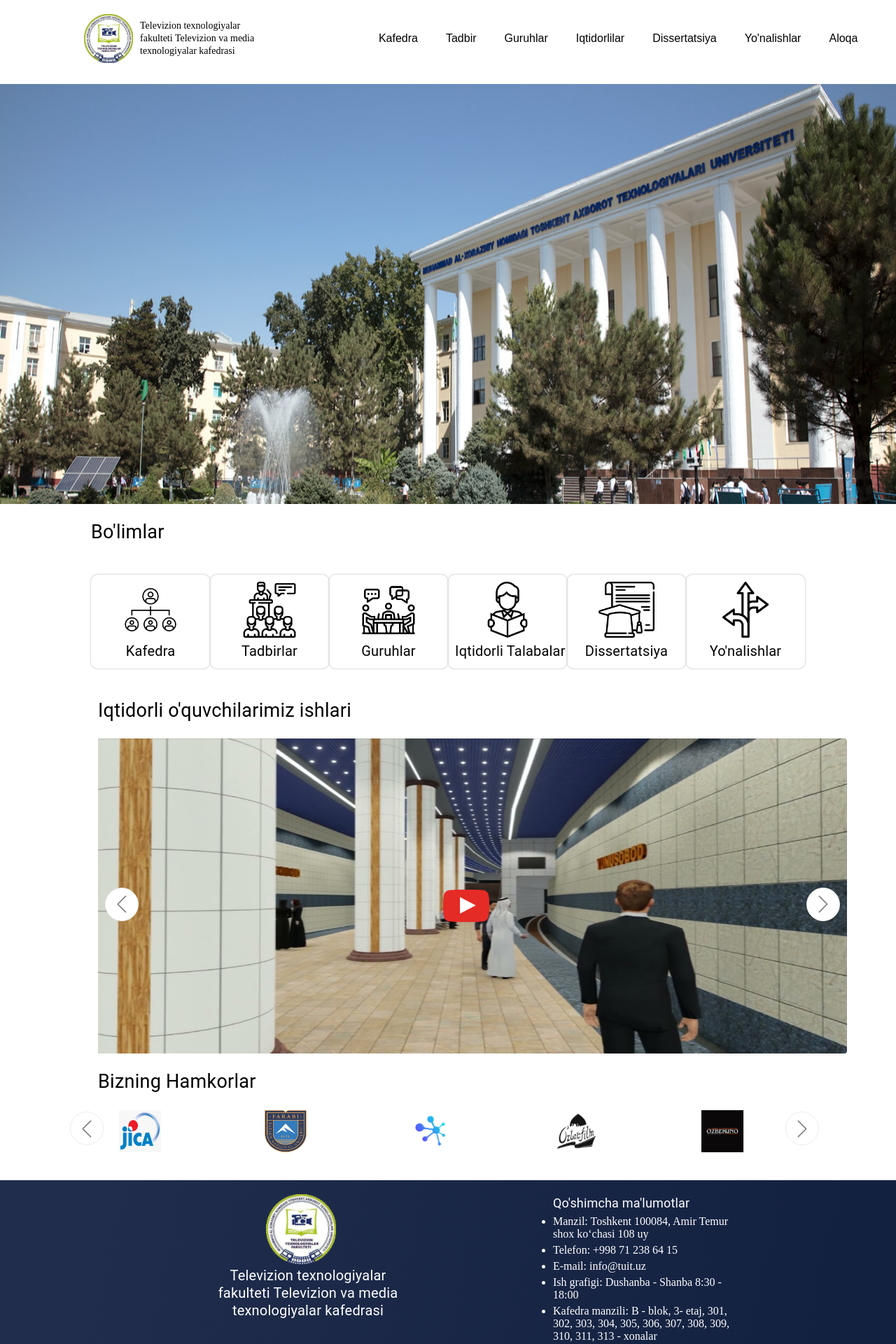
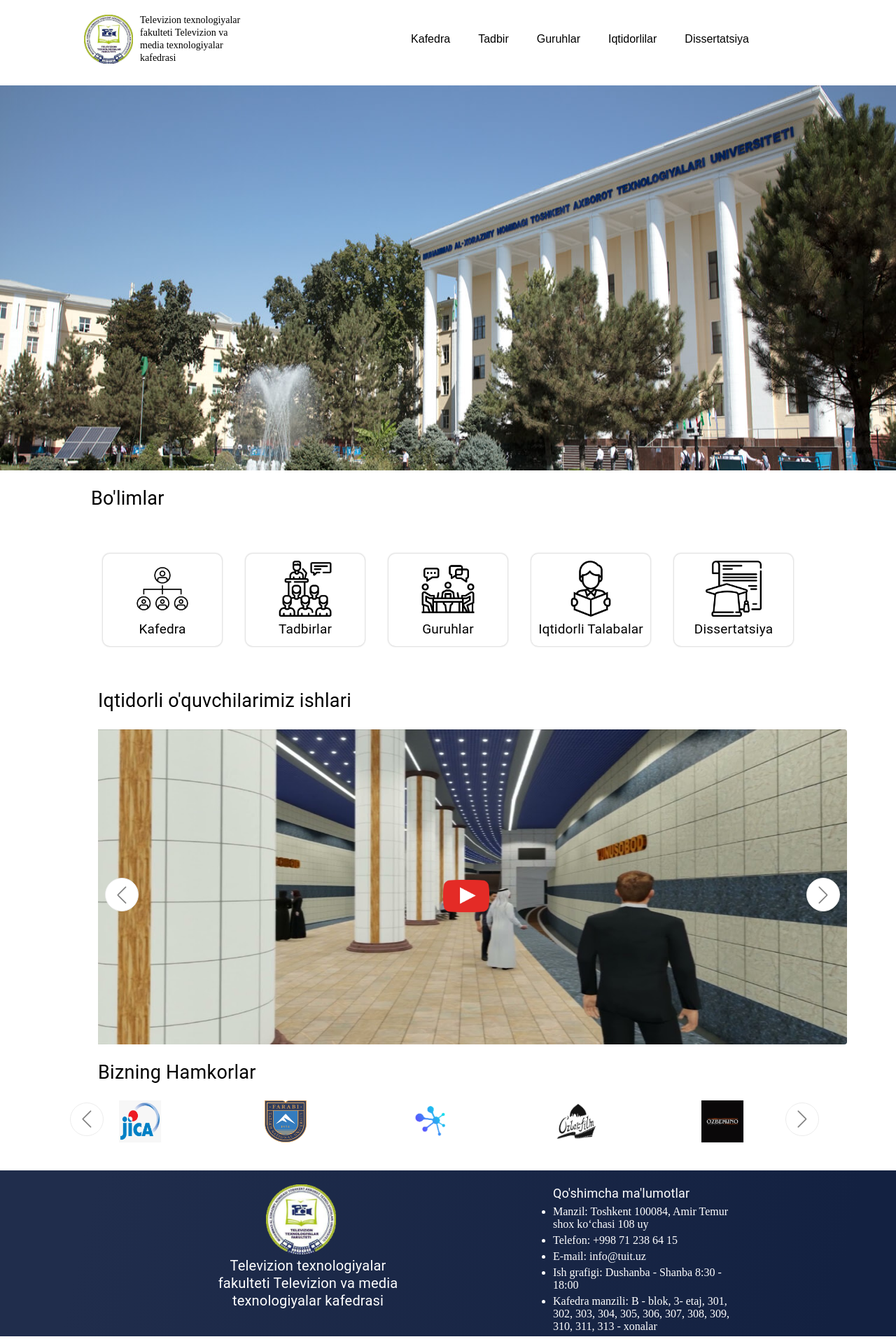
Before and after one commit to abbosbek23/tatuproject, a React (Vite) app: page / in a window 1280 px wide. Shown: the top 1920 px of the page at 70% size. Built offline with nearby package versions, Linux system fonts and the light colour scheme.

Commit message:
edited some bugs

```diff
--- a/src/Components/Navbar.jsx
+++ b/src/Components/Navbar.jsx
@@ -18,14 +18,13 @@ const Navbar = () => {
             </p>
          </Link>
         </Box>
-        <Box sx={{width:"100%",marginLeft:"130px",display:"flex"}}>
+        <Box sx={{width:"100%",marginLeft:"200px",display:"flex"}}>
             <a style={{fontFamily:"Poppins, sans-serif",fontWeight:"500"}} href="/kafedra">Kafedra</a>
             <a style={{fontFamily:"Poppins, sans-serif",fontWeight:"500"}} href="/tadbirlar">Tadbir</a>
             <a style={{fontFamily:"Poppins, sans-serif",fontWeight:"500"}} href="">Guruhlar</a>
             <a style={{fontFamily:"Poppins, sans-serif",fontWeight:"500"}} href="/iqtidorlilar">Iqtidorlilar</a>
             <a style={{fontFamily:"Poppins, sans-serif",fontWeight:"500"}} href="/dissertatsiya">Dissertatsiya</a>
-            <a style={{fontFamily:"Poppins, sans-serif",fontWeight:"500"}} href="">{"Yo'nalishlar"}</a>
-            <a style={{fontFamily:"Poppins, sans-serif",fontWeight:"500"}} href="">Aloqa</a>
+            {/* <a style={{fontFamily:"Poppins, sans-serif",fontWeight:"500"}} href="#footer">Aloqa</a> */}
         </Box>
     </Box>
     </>
--- a/src/Components/footer.jsx
+++ b/src/Components/footer.jsx
@@ -27,6 +27,7 @@ const malumotlar = [
 
 const Footer = () => {
   return (
+    <section id='footer'>
     <Box sx={{display:"flex",paddingTop:"20px",background:"linear-gradient(103deg, rgb(32, 45, 76) 10.55%, rgb(19, 33, 65) 92.66%)",}}>
        <Box sx={{width:"260px",textAlign:"center",marginLeft:"300px",marginRight:"30px"}}>
        <img src={logo} width={100} height={100} alt="logo" />
@@ -46,6 +47,7 @@ const Footer = () => {
         </ul>
        </Box>
     </Box>
+    </section>
   )
 }
 
--- a/src/Components/index.css
+++ b/src/Components/index.css
@@ -23,3 +23,6 @@ a:hover::after {
     width: 100%; /* Expand the width of the line */
     background-color: #000; /* Change the color of the line on hover */
 }
+#footer {
+    transition: 0.5s ease-in;
+}
--- a/src/dissertatsiya/dissertatsiya.jsx
+++ b/src/dissertatsiya/dissertatsiya.jsx
@@ -24,11 +24,11 @@ const Dissertatsiya = () => {
   return (
     <Box display={"flex"} sx={{height:"80vh",paddingInline:"120px"}}>
         {
-            dissertatsiyalar.map((item)=><Box key={item.id} sx={{width:"400px",border:"1px solid #B5B5B5",height:"420px"}}>
-               <img src={item.image} style={{marginLeft:"30%"}} width={"40%"} alt="dissertatsiya" />
+            dissertatsiyalar.map((item)=><Box key={item.id} sx={{width:"520px",border:"1px solid #B5B5B5",height:"480px"}}>
+               <img src={item.image} style={{marginLeft:"25%",objectFit:"cover"}} width={"45%"} height={"70%"} alt="dissertatsiya" />
                <Typography sx={{paddingInline:"20px"}}><span style={{fontWeight:"600"}}>Dissertatsiya Mavzusi:</span>{item.name}</Typography>
                <Typography sx={{paddingInline:"20px"}}>{item.description}</Typography>
-               <Typography sx={{fontSize:"16px"}}><span>Dissertasiya ishini yakunlash vaqti</span> {item.deadline}</Typography>
+               <Typography sx={{fontSize:"16px",marginLeft:"20px"}}><span style={{fontWeight:"600"}}>Dissertasiya ishini yakunlash vaqti:</span> {item.deadline}</Typography>
             </Box>)
         }
     </Box>
--- a/src/home/bolimlar.jsx
+++ b/src/home/bolimlar.jsx
@@ -4,51 +4,55 @@ import tadbirlaricon from "../assets/tadbirlaricon.png"
 import guruhlaricon from "../assets/guruhlaricon.png"
 import iqtidorlitalabalaricon from "../assets/iqtidorlitalabalaricon.png"
 import dissertatsiyaicon from "../assets/dissertatsiyaicon.png"
-import yonalishicon from "../assets/yonalishlaricon.png"
+// import yonalishicon from "../assets/yonalishlaricon.png"
 import { Box, Typography, Grid } from "@mui/material"
+import { Link } from 'react-router-dom';
 
 const bolim = [
     {
         id:1,
         name:"kafedra",
-        img:kafedraicon
+        img:kafedraicon,
+        path:"/kafedra"
     },
     {
         id:2,
         name:"tadbirlar",
-        img:tadbirlaricon
+        img:tadbirlaricon,
+        path:"/tadbirlar"
     },
     {
         id:3,
         name:"guruhlar",
-        img:guruhlaricon
+        img:guruhlaricon,
+        path:"/guruhlar"
     },
     {
         id:4,
         name:"iqtidorli talabalar",
-        img:iqtidorlitalabalaricon
+        img:iqtidorlitalabalaricon,
+        path:"/iqtidorlilar"
     },
     {
         id:5,
         name:"dissertatsiya",
-        img:dissertatsiyaicon
+        img:dissertatsiyaicon,
+        path:"/dissertatsiya"
     },
-    {
-        id:6,
-        name:"yo'nalishlar",
-        img:yonalishicon
-    },
+
 ]
 const Bolimlar = () => {
   return (
     <>
     <Grid container spacing={0}>
       {bolim.map((item) => (
-        <Grid item xs={2} key={item.id}>
+        <Grid item xs={2.4} key={item.id}>
+            <Link to={item.path}>
           <Box sx={{ width:"170px",textAlign: 'center',marginBlock:"40px",boxShadow:"0px 0px 2px 1px #dbdbdb",padding:"10px",borderRadius:"10px",transition:"0.5s","&:hover":{transform: "translatey(-5px) scale(1.05)",boxShadow: "0 5px 10px rgba(0, 0, 0, 0.2)",color:"blue"}}}>
             <img width={80} height={80} src={item.img} alt="bolimlaricon" />
-            <Typography sx={{ fontSize: "20px",whiteSpace:"nowrap", textTransform: "capitalize" }}>{item.name}</Typography>
+            <Typography sx={{ fontSize: "19px",whiteSpace:"nowrap", textTransform: "capitalize" }}>{item.name}</Typography>
           </Box>
+            </Link>
         </Grid>
       ))}
     </Grid>
--- a/src/home/home.jsx
+++ b/src/home/home.jsx
@@ -12,7 +12,7 @@ const Home = () => {
     <>
 
         <Box sx={{display:"flex",width:"100%",marginLeft:"0px",marginTop:"10px"}}>
-          <img style={{width:"100%",height:"600px",objectFit:"fill"}} src={homeimage} alt="" />
+          <img style={{width:"100%",height:"550px",objectFit:"fill"}} src={homeimage} alt="" />
         </Box>
         <Box sx={{marginTop:"20px",padding:"0px 130px"}}>
           <Typography sx={{fontSize:"27px",marginLeft:"0px"}}>{"Bo'limlar"}</Typography>
--- a/src/iqtidorlilar/iqtidorlibitiruvchilar.jsx
+++ b/src/iqtidorlilar/iqtidorlibitiruvchilar.jsx
@@ -43,8 +43,8 @@ const Iqtidorlibitiruvchilar = () => {
         <Grid container spacing={2} sx={{paddingInline:"30px"}}>
           {iqtidorlibitiruvchilar.map((teacher) => (
             <Grid  item xs={12} sm={6} md={4} lg={4} key={teacher.id}>
-              <div style={{border:"1px solid black",padding:"20px",width:"100%",height:"500px",borderRadius:"10px",borderColor:"#B5B5B5",textAlign:"center"}}>
-                <img style={{marginLeft:"0px",objectFit:"fill"}} width={"100%"} height={"76%"} src={teacher.image} alt={teacher.name} />
+              <div style={{border:"1px solid black",padding:"20px",width:"100%",height:"600px",borderRadius:"10px",borderColor:"#B5B5B5",textAlign:"center"}}>
+                <img style={{marginLeft:"0px",height:"68%",objectFit:"cover"}} width={"100%"}  src={teacher.image} alt={teacher.name} />
                 <Typography sx={{marginInline:"10px"}}>{teacher.name}</Typography>
                 <Typography sx={{fontSize:"15px",marginInline:"15px"}}>{teacher.description}</Typography>
               </div>
--- a/src/kafedra_about_page/about.jsx
+++ b/src/kafedra_about_page/about.jsx
@@ -96,11 +96,11 @@ const About = () => {
           </Typography>
          <Box sx={{display:'flex',width:"100%",padding:"0px 100px",gap:"0px"}}>
           <Box sx={{width:"50%",height:"400px",marginBottom:"20px",padding:"15px 15px",border:"1px solid #B5B5B5",borderRadius:"12px",marginRight:"20px"}}>
-            <img height={"90%"} style={{borderRadius:"8px"}} width={"100%"} src={audiovizual} alt="audiovizual" />
+            <img height={"90%"} style={{borderRadius:"8px",objectFit:"cover"}} width={"100%"} src={audiovizual} alt="audiovizual" />
             <Typography sx={{textAlign:"center",marginTop:"10px"}}>Televizion texnologiyalar(Audiovizual texnologiyalar)</Typography>
           </Box>
           <Box sx={{width:"50%",height:"400px",marginBottom:"20px",padding:"15px 15px",border:"1px solid #B5B5B5",borderRadius:"12px",marginLeft:"20px"}}>
-            <img height={"90%"} style={{borderRadius:"8px"}} width={"100%"} src={telestudiya} alt="telestudiya" />
+            <img height={"90%"} style={{borderRadius:"8px",objectFit:"cover"}} width={"100%"} src={telestudiya} alt="telestudiya" />
             <Typography sx={{textAlign:"center",marginTop:"10px"}}>Televizion texnologiyalar(Telestudiya tizimlari va ilovalari)</Typography>
             </Box>
          </Box>
@@ -110,7 +110,7 @@ const About = () => {
          <Box sx={{display:'flex',flexWrap:"wrap",width:"100%",padding:"0px 100px",gap:"23px"}}>
          {
            magistraturayonalishlar.map((item)=><Box key={item.id} sx={{width:"49%",height:"400px",marginBottom:"20px",padding:"15px 15px",border:"1px solid #B5B5B5",borderRadius:"12px",marginRight:"0px",marginLeft:"0px",marginTop:"20px"}}>
- <img height={"90%"} style={{borderRadius:"8px"}} width={"100%"} src={item.img} alt="telestudiya" />
+ <img height={"90%"} style={{borderRadius:"8px",objectFit:"contain"}} width={"100%"} src={item.img} alt="telestudiya" />
             <Typography sx={{textAlign:"center",marginTop:"10px"}}>{item.name}</Typography>
            </Box>)
          }
```
